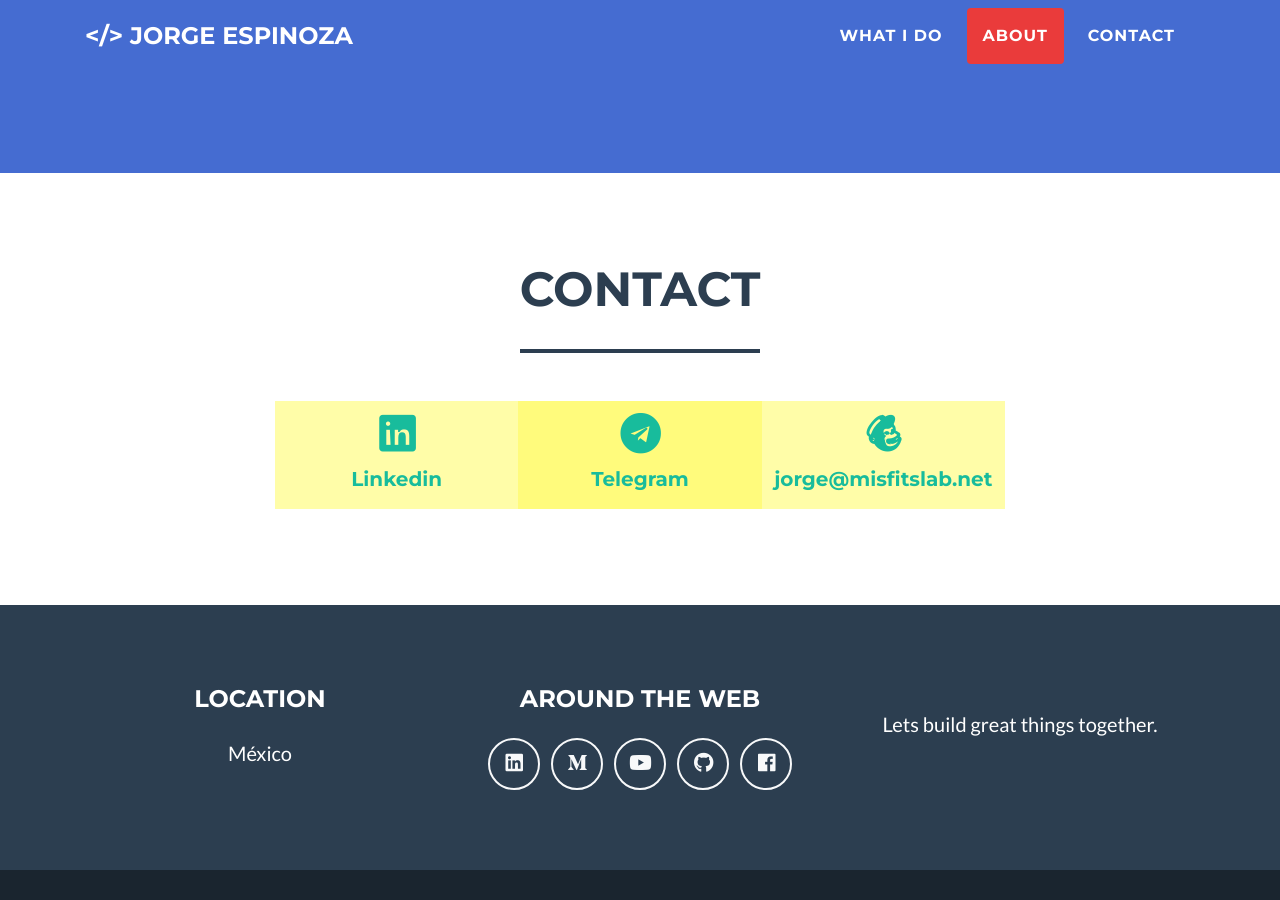
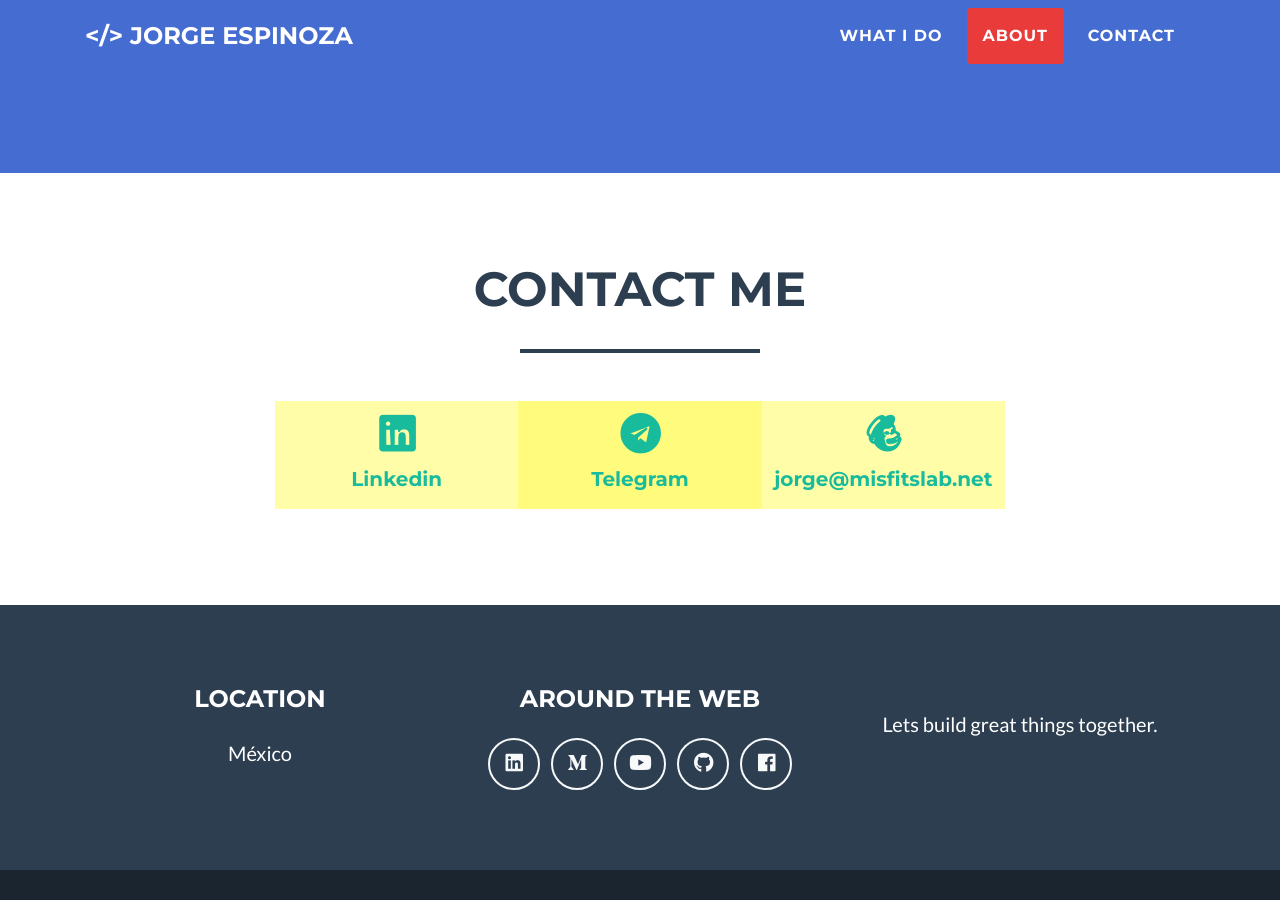
Before and after one commit to jabud/jabud.github.io, a Jekyll site: the page built from index.md, in a window 1280 px wide and 900 px high, scrolled down 1691 px. Built offline with Jekyll 4.4.1, drawn with Linux system fonts in a browser that asks for light colours.

Commit message:
contact me section ME

```diff
--- a/_includes/contact.html
+++ b/_includes/contact.html
@@ -1,7 +1,7 @@
   <!-- Contact Section -->
     <section id="contact">
         <div class="container">
-        <h2 class="text-center text-uppercase text-secondary mb-0">Contact</h2>
+        <h2 class="text-center text-uppercase text-secondary mb-0">Contact Me</h2>
         <hr class="star-dark mb-5">
         <div class="row">
             <div class="col-lg-8 mx-auto">
```
Also changed, not shown: 5 other files.
